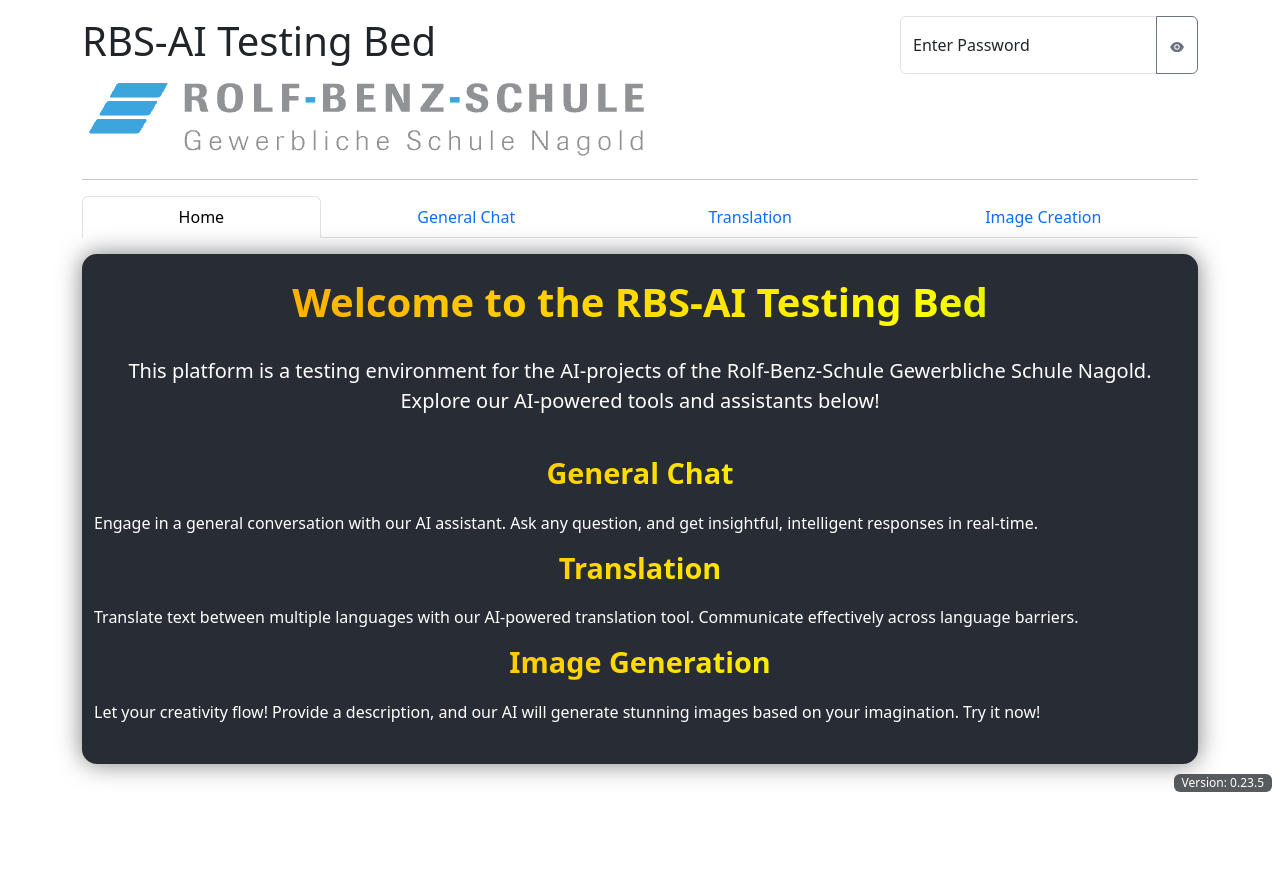
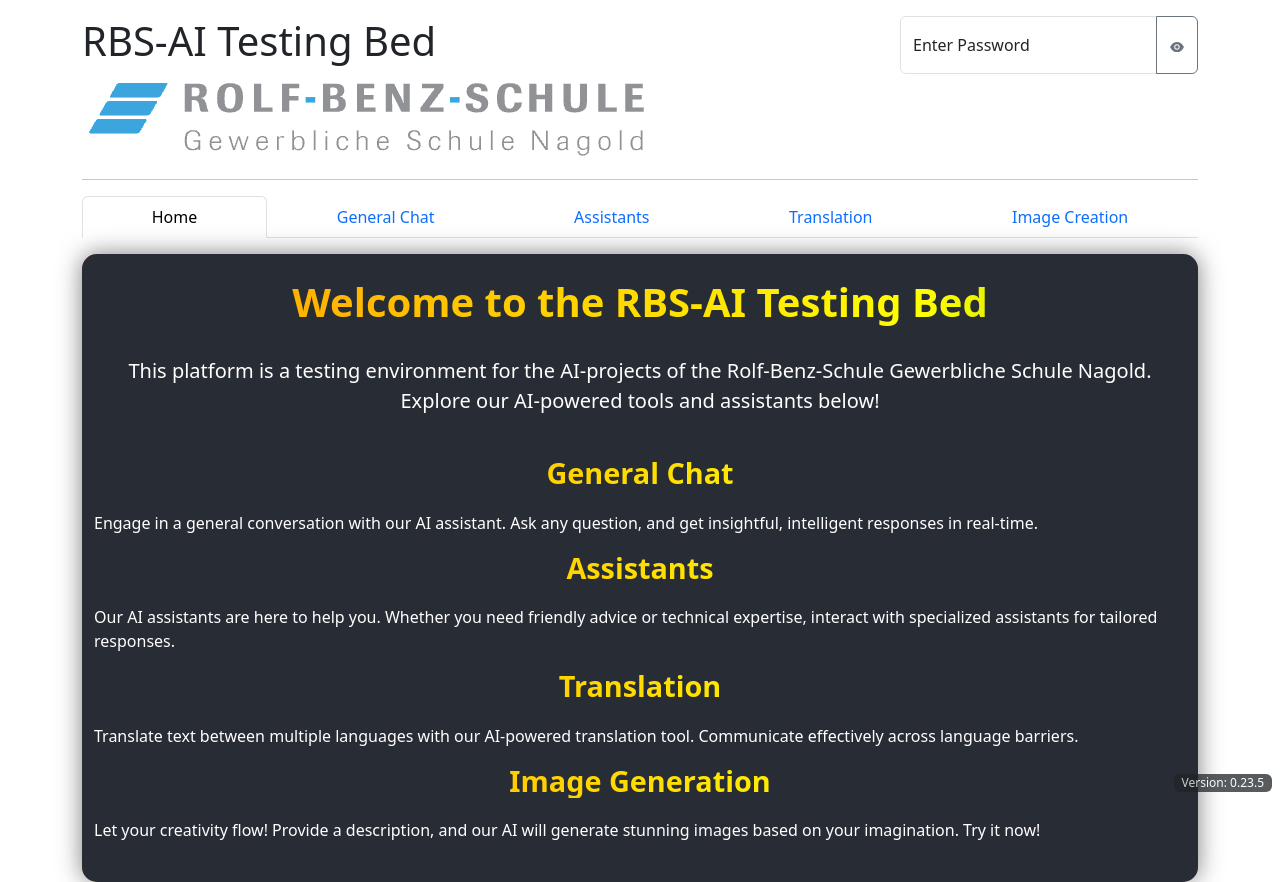
Before and after one commit to sandrodegiorgi/rbs-openai-simple-docker, a React (Create React App) app in the folder frontend/: page / in a window 1280 px wide. Before the commit the page ends 800 px from the top, so only its background shows below. Built offline with nearby package versions, Linux system fonts and the light colour scheme; no server answers.

Commit message:
more needed adjustments...

```diff
--- a/frontend/src/App.js
+++ b/frontend/src/App.js
@@ -7,6 +7,7 @@ import { AiFillEye, AiFillEyeInvisible } from 'react-icons/ai';
 import axios from 'axios';
 
 import { BrowserRouter as Router, Route, Routes } from 'react-router-dom';
+import { Link } from 'react-router-dom';
 
 import Home from './pages/Home/Home';
 import ChatForm from './pages/ChatForm/ChatForm';
@@ -151,7 +152,10 @@ function App() {
       <Container className="mt-3">
         <Row className="align-items-center justify-content-between">
           <Col md="auto">
-            <h1>RBS-AI Testing Bed</h1>
+            <h1>
+
+              RBS-AI Testing Bed
+            </h1>
           </Col>
           <Col md="auto">
             <InputGroup>
@@ -263,7 +267,7 @@ function App() {
                     </Col>
                   </Row>
                 </Tab> */}
-                {/* <Tab eventKey="assistants" title="Assistants">
+                <Tab eventKey="assistants" title="Assistants">
                   <Row className="justify-content-md-center">
                     <Col xs={12}>
                       <AssistantsPage
@@ -272,7 +276,7 @@ function App() {
                       />
                     </Col>
                   </Row>
-                </Tab> */}
+                </Tab>
                 <Tab eventKey="translation" title="Translation">
                   <Row className="justify-content-md-center">
                     <Col xs={12}>
--- a/frontend/src/pages/BackToAssistants/BackToAssistants.js
+++ b/frontend/src/pages/BackToAssistants/BackToAssistants.js
@@ -1,11 +1,10 @@
 import React, { useState } from 'react';
-import { Button } from 'react-bootstrap';
 import { Link } from 'react-router-dom';
 
 function BackToAssistants () {
     return (
         <>
-            <Link to="/assistants">Back to Assistants</Link>
+            <Link to="/">Back to Assistants</Link>
         </>
     );
 }
--- a/frontend/src/pages/Home/Home.js
+++ b/frontend/src/pages/Home/Home.js
@@ -37,14 +37,14 @@ function Home() {
         </Col>
       </Row>
 
-      {/* <Row className="fade-in">
+      <Row className="fade-in">
         <Col>
           <h3 className="section-title rainbow-text">Assistants</h3>
           <p>
             Our AI assistants are here to help you. Whether you need friendly advice or technical expertise, interact with specialized assistants for tailored responses.
           </p>
         </Col>
-      </Row> */}
+      </Row>
 
       <Row className="fade-in">
         <Col>
```
